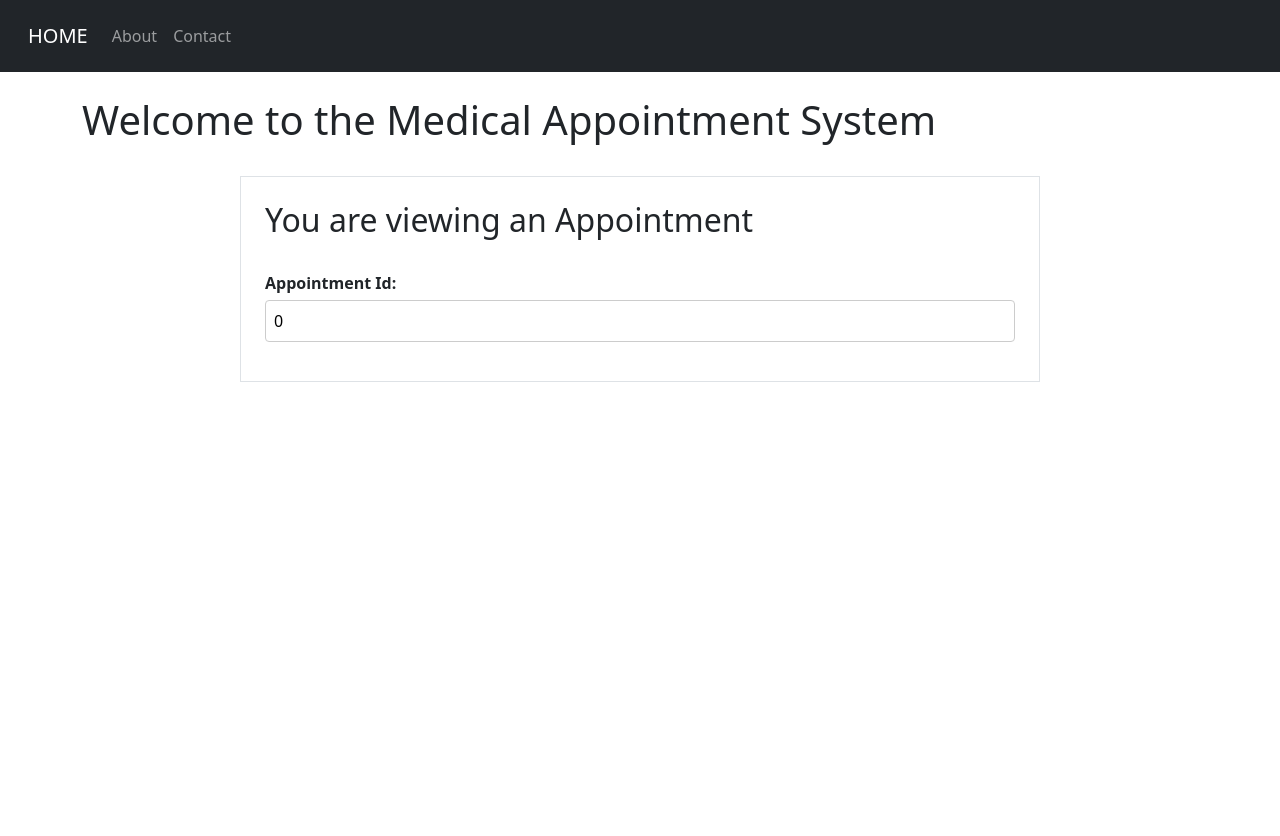
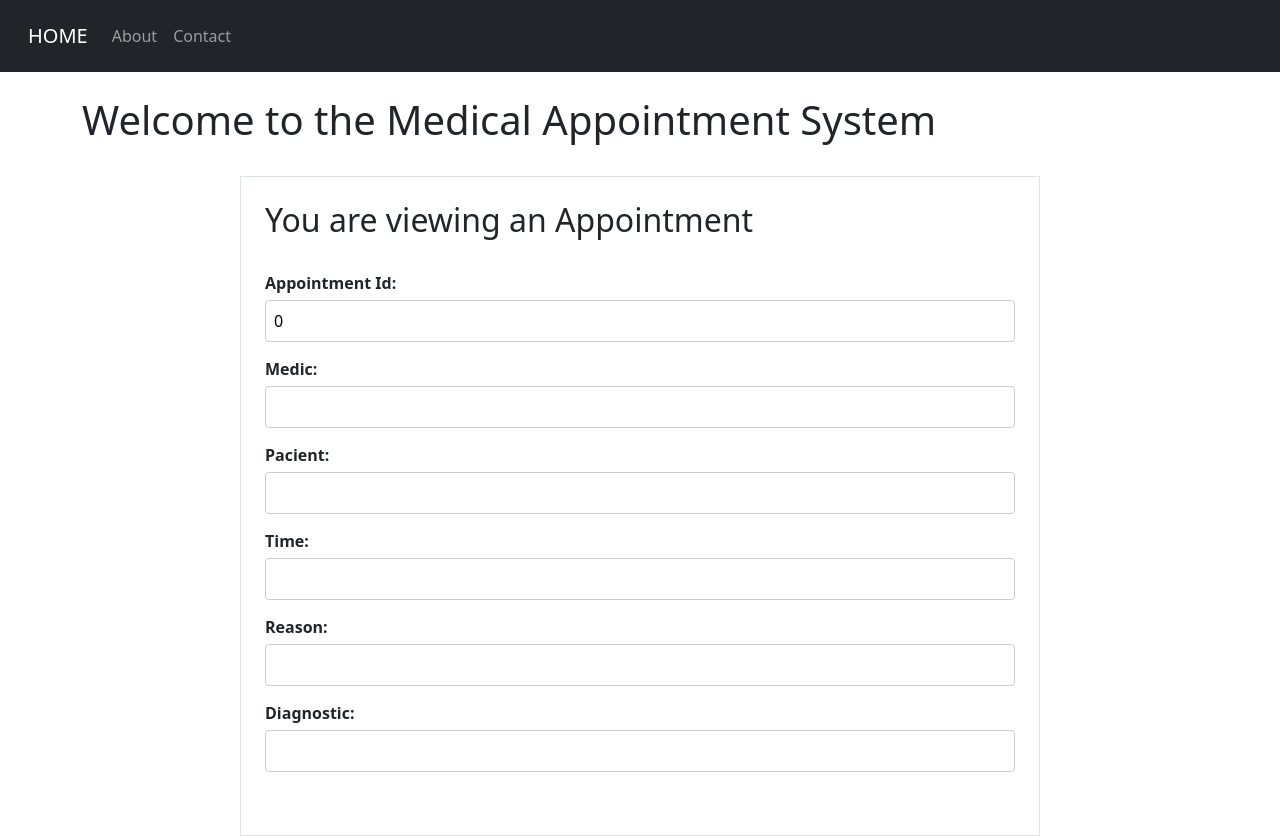
Before and after one commit to theo0131/TWA-project_Medical_Clinics, a Vue app in the folder frontend/vue-frontend/: page /appointment/1 in a window 1280 px wide. Before the commit the page ends 800 px from the top, so only its background shows below. Built offline with nearby package versions, Linux system fonts and the light colour scheme.

Commit message:
added more stuff, reason , dignostic, pacient doctor specifics

```diff
--- a/frontend/vue-frontend/src/views/AppointmentView.vue
+++ b/frontend/vue-frontend/src/views/AppointmentView.vue
@@ -9,18 +9,44 @@
         class="border p-4 mx-auto">
         <h2>You are viewing an Appointment</h2>
         <br>
-        <form class="form">
+        <form class="form" @submit.prevent="saveChanges">
           <div class="form-group">
-              <label for="appointmentDate" >Appointment Id: </label>
+              <label for="id" >Appointment Id: </label>
               <input v-model="appointment.id" readonly>
           </div>
+          <div class="form-group">
+              <label for="medic" >Medic: </label>
+              <input v-model="appointment.medic" readonly>
+          </div>
+          <div class="form-group">
+              <label for="pacient" >Pacient: </label>
+              <input v-model="appointment.pacient" readonly>
+          </div>
+          <div class="form-group">
+              <label for="time" >Time: </label>
+              <input v-model="appointment.time" readonly>
+          </div>
+          <div class="form-group">
+              <label for="reason" >Reason: </label>
+              <input v-model="appointment.reason" readonly>
+          </div>
+          <div class="form-group">
+              <label for="diagnostic" >Diagnostic: </label>
+              <input v-model="appointment.diagnostic" :readonly="isDiagnosticReadOnly">
+          </div>
+          <br>
+          <div v-if="appointment.userType === 'doctor'">
+              <button class="btn btn-primary">Save Changes</button>
+          </div>
         </form>
+        <p v-if="successMessage" style="color: green;">{{ successMessage }}</p>
+        <p v-if="errorMessage" style="color: red;">{{ errorMessage }}</p>
       </div>
     </div>
   </div>
-  </template>
+</template>
 
-  <script>
+<script>
 
 import axios from 'axios';
 import NavBar from '@/components/NavBar.vue';
@@ -33,14 +59,25 @@ import NavBar from '@/components/NavBar.vue';
     data() {
       return {
         appointment: {
-          id: 0
-        }
+          id: 0,
+          medic: "",
+          pacient: "",
+          time: "",
+          reason: "",
+          diagnostic: "",
+          userType: ""
+        },
+        successMessage: '',
+        errorMessage: '',
       };
     },
     mounted() {
+        this.successMessage = "";
+        this.errorMessage = "";
         console.log(localStorage)
         console.log(localStorage.getItem('token'))
-        const token = localStorage.getItem('token');      if (token) {
+        const token = localStorage.getItem('token');
+        if (token) {
         axios.get(`http://127.0.0.1:5000/api/appointments/${this.$route.params.id}`, {
             headers: {
               Authorization: `${token}`
@@ -49,6 +86,12 @@ import NavBar from '@/components/NavBar.vue';
         .then(response => {
           console.log(response.data);
           this.appointment.id = response.data.id;
+          this.appointment.medic = response.data.medic;
+          this.appointment.pacient = response.data.pacient;
+          this.appointment.time = response.data.time;
+          this.appointment.reason = response.data.reason;
+          this.appointment.diagnostic = response.data.diagnostic;
+          this.appointment.userType = response.data.userType;
         })
         .catch(error => {
           // Handle error (e.g., authentication failure or unauthorized access)
@@ -62,6 +105,41 @@ import NavBar from '@/components/NavBar.vue';
 
     },
     methods: {
+      saveChanges() {
+      this.successMessage = "";
+      this.errorMessage = "";
+      // Logic to schedule appointment
+      // Include the token in the request headers for authentication
+      const token = localStorage.getItem('token');
+      console.log("Update info");
+      console.log(token);
+      if (token) {
+        axios.post('http://127.0.0.1:5000/appointments/update', this.appointment, {
+          headers: {
+            Authorization: `Bearer ${token}`
+          }
+        })
+        .then(response => {
+          // Handle successful appointment scheduling
+          this.successMessage = 'Appointment updated successfully!';
+          console.log("De aici")
+          console.log(response.data);
+        })
+        .catch(error => {
+          // Handle error (e.g., authentication failure or unauthorized access)
+          console.error('Error scheduling appointment:', error);
+          this.errorMessage = 'Failed to update the appointment. Please try again.';
+        });
+      } else {
+        console.log('No token found in localStorage');
+        // Handle case where token is missing (redirect to login, show error message, etc.)
+      }
+    }
+    },
+    computed: {
+      isDiagnosticReadOnly() {
+        return this.appointment.userType !== "doctor";
+      }
     }
   };
   </script>
--- a/frontend/vue-frontend/src/views/CreateAppointmentView.vue
+++ b/frontend/vue-frontend/src/views/CreateAppointmentView.vue
@@ -22,6 +22,10 @@
           <div class="form-group">
               <label for="appointmentDate" >Appointment Date:</label>
               <input type="datetime-local" v-model="appointment.appointmentDate">
+          </div>
+          <div class="form-group">
+              <label for="reason" >Reason:</label>
+              <input v-model="appointment.reason">
           </div>
           <br>
           <div >
@@ -48,7 +52,8 @@ export default {
     return {
       appointment: {
         patientName: '',
-        appointmentDate: ''
+        appointmentDate: '',
+        reason: ''
       },
       doctors: [],
       successMessage: '',
@@ -99,6 +104,7 @@ export default {
         .then(response => {
           // Handle successful appointment scheduling
           this.successMessage = 'Appointment scheduled successfully!';
+          console.log("De aici")
           console.log(response.data);
           this.clearForm();
         })
--- a/frontend/vue-frontend/src/views/ReadAppointmentsView.vue
+++ b/frontend/vue-frontend/src/views/ReadAppointmentsView.vue
@@ -73,6 +73,8 @@ export default {
                     // Handle error (e.g., authentication failure or unauthorized access)
                     console.error('Error fetching doctors:', error);
                 });
+
+            // TODO: ia din database appointmenturile
         } else {
             // Token doesn't exist in localStorage, handle accordingly
             console.log('No token found in localStorage');
```
Also changed, not shown: 1 other file (tests, documents, lock files or other folders).
